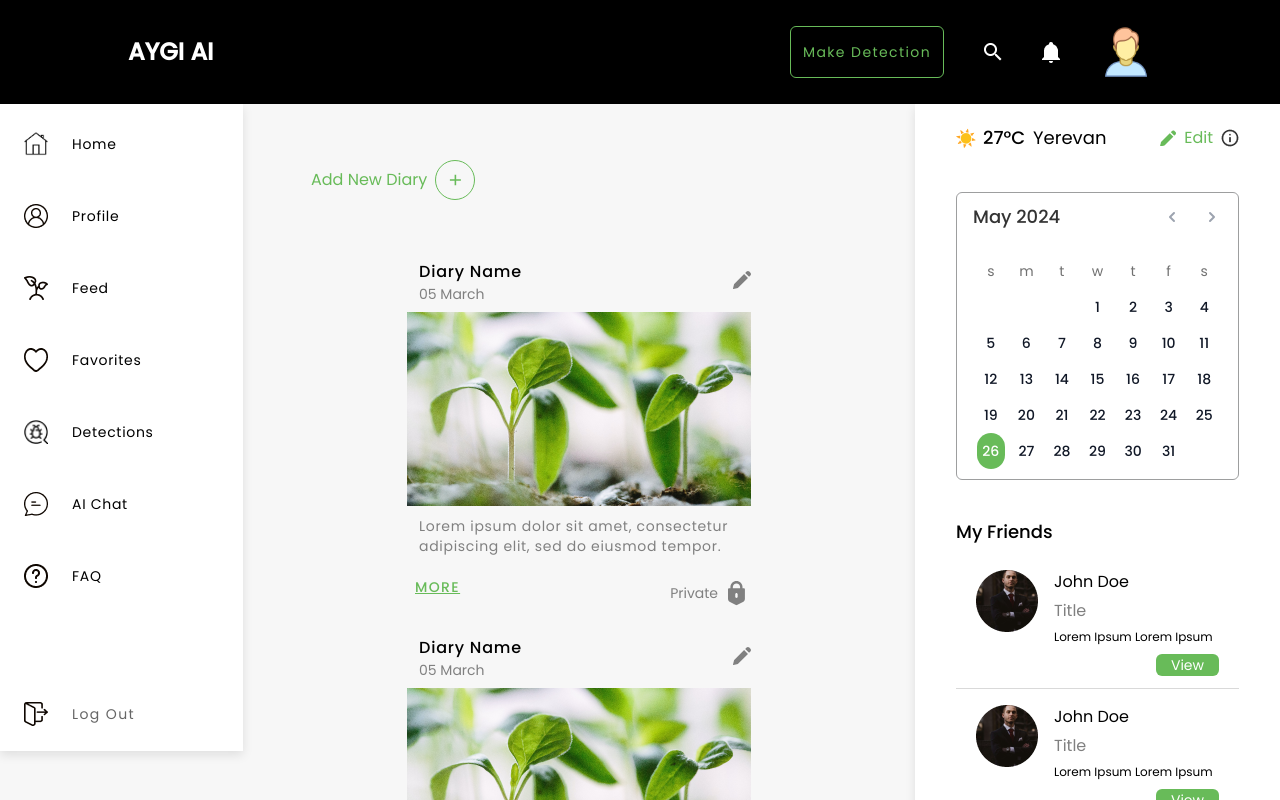
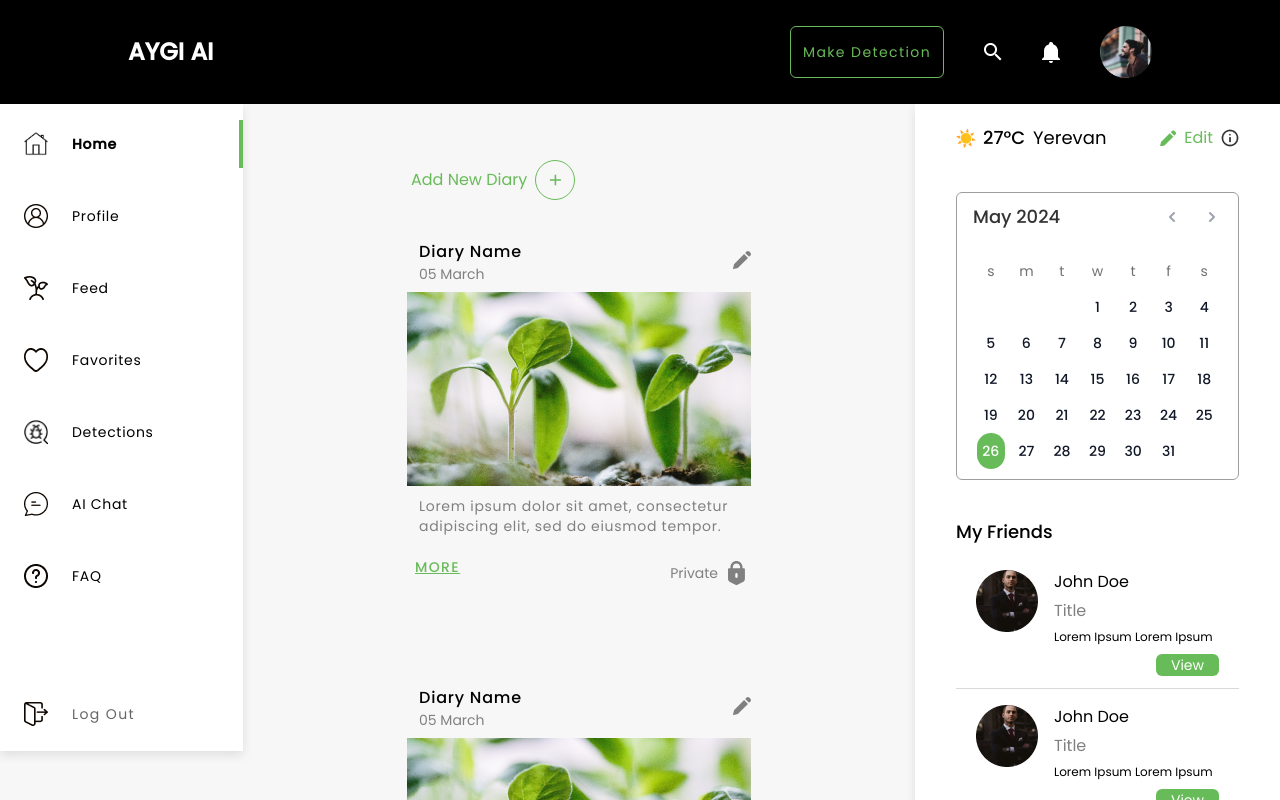
Before and after one commit to edgaravag/aygi-ai-vercel, a Next.js app: page /myGarden in a window 1280 px wide. Shown: the top 800 px of the page. Built offline with nearby package versions, Linux system fonts and the light colour scheme.

Commit message:
Fixed My Garden and Diary pages

```diff
--- a/app/(mainPages)/components/CountriesList.jsx
+++ b/app/(mainPages)/components/CountriesList.jsx
@@ -1,9 +1,9 @@
 import React from "react";
 import Image from "next/image";
 import ArrowDown from "../../../public/arrowDown.png";
-import { countries } from '../../../lists/index'
+import { countries } from "../../../lists/index";
 
-const CountriesList = () => {
+const CountriesList = ({ setShowCountries }) => {
   return (
     <div className="absolute right-[41px] z-10 bg-white w-[230px] h-[544px] border border-[#68BB59] rounded-md">
       <div className="flex items-center justify-between px-4">
@@ -15,11 +15,13 @@ const CountriesList = () => {
       <div className="flex flex-col h-[511px] py-4 overflow-y-scroll">
         {countries.map((country) => {
           return (
-			<div key={country} className="w-full cursor-pointer px-4 py-[14px] hover:bg-[#E5F7E2]">
-				<p className="text-sm text-[#808080]">
-				{country}
-				</p>
-			</div>
+            <div
+              key={country}
+              className="w-full cursor-pointer px-4 py-[14px] hover:bg-[#E5F7E2]"
+              onClick={() => setShowCountries(false)}
+            >
+              <p className="text-sm text-[#808080]">{country}</p>
+            </div>
           );
         })}
       </div>
--- a/app/(mainPages)/components/DiaryPage.jsx
+++ b/app/(mainPages)/components/DiaryPage.jsx
@@ -3,6 +3,8 @@ import React from "react";
 import MoreIcon from "../../../public/moreIcon.png";
 import DiaryImage from "../../../public/diaryPageImage.png";
 import DiaryPostImage from "../../../public/diaryPost.png";
+import EditIcon from "../../../public/editIcon.png";
+import CloseIcon from "../../../public/closeIcon.svg";
 
 const posts = [
   {
@@ -37,31 +39,44 @@ const DiaryPage = ({ onClose }) => {
       className="center z-50 bg-black bg-opacity-60 fixed top-0 left-0 right-0 bottom-0"
       onClick={handleClose}
     >
-      <div className="w-[816px] h-[889px] px-16 py-8 bg-white rounded-md overflow-y-scroll">
+      <div onClick={(e) => e.stopPropagation()}>
+        <div className="relative w-[816px] h-[889px] px-16 py-8 bg-white rounded-md ">
+          <button
+            className="absolute z-[100] center w-[41px] h-[41px] top-[-18px] right-[-18px] bg-[#68bb59] rounded-full"
+            onClick={handleClose}
+          >
+            <Image src={CloseIcon} alt="" />
+          </button>
           <div className="flex items-center justify-between">
             <h2 className="font-semibold tracking-widest">
               Information about Pepper Plant
             </h2>
-          <div className="cursor-pointer">
-            <Image src={MoreIcon} alt="" width={24} height={6} />
+            <div className="flex gap-2">
+              <button>
+                <Image src={EditIcon} alt="" />
+              </button>
+              <button className="center font-normal text-[#68BB59]">
+                Edit
+              </button>
             </div>
           </div>
           <div>
             <p className="text-[#808080] leading-[22px] text-justify mt-4">
               Unite with a global network of dedicated gardeners who are as
               passionate about plants as you are. From beginners to seasoned
-            experts, our community offers a platform to connect, learn, and grow
-            together. Engage in discussions, share your gardening achievements,
-            and seek advice from experienced gardeners across continents.
-            Together, we nurture a thriving community that celebrates the beauty
-            and joy of gardening.
+              experts, our community offers a platform to connect, learn, and
+              grow together. Engage in discussions, share your gardening
+              achievements, and seek advice from experienced gardeners across
+              continents. Together, we nurture a thriving community that
+              celebrates the beauty and joy of gardening.
             </p>
           </div>
           <div className="mt-4">
             <Image src={DiaryImage} alt="" />
           </div>
-        <div className="flex justify-start items-center p-1 gap-2 mt-6 cursor-pointer">
-          <p className="text-[#68BB59] font-normal">Add New Diary</p>
+          <div className="flex justify-between items-center gap-2 my-6 cursor-pointer">
+            <div className="center gap-2">
+              <p className="text-[#68BB59] font-normal">Add New Post</p>
               <svg
                 width="40"
                 height="40"
@@ -69,7 +84,13 @@ const DiaryPage = ({ onClose }) => {
                 fill="none"
                 xmlns="http://www.w3.org/2000/svg"
               >
-            <circle id="Ellipse 44" cx="20" cy="20" r="19.5" stroke="#68BB59" />
+                <circle
+                  id="Ellipse 44"
+                  cx="20"
+                  cy="20"
+                  r="19.5"
+                  stroke="#68BB59"
+                />
                 <foreignObject x="10" y="10" width="20" height="20">
                   <div xmlns="http://www.w3.org/1999/xhtml">
                     <svg
@@ -92,6 +113,13 @@ const DiaryPage = ({ onClose }) => {
                   </div>
                 </foreignObject>
               </svg>
+            </div>
+            <label className="center gap-2">
+              <div className="center rounded-full">
+                <input type="checkbox" className="w-[20px] h-[20px] rounded-full" />
+              </div>
+              Make Private
+            </label>
           </div>
           <div className="flex flex-col gap-6">
             {posts.map((post) => {
@@ -122,6 +150,7 @@ const DiaryPage = ({ onClose }) => {
           </div>
         </div>
       </div>
+    </div>
   );
 };
 
--- a/app/(mainPages)/components/Header.jsx
+++ b/app/(mainPages)/components/Header.jsx
@@ -4,7 +4,7 @@ import Image from "next/image";
 import Link from "next/link";
 import SearchIcon from "../../../public/search.png";
 import NotificationIcon from "../../../public/notification.png";
-import UserIcon from "../../../public/userIcon.png";
+import UserIcon from "../../../public/headerUserIcon.png";
 
 const Header = () => {
   const [showInput, setShowInput] = useState(false);
--- a/app/(mainPages)/components/LeftAside.jsx
+++ b/app/(mainPages)/components/LeftAside.jsx
@@ -1,7 +1,8 @@
+'use client'
 import Image from "next/image";
 import React from "react";
 import Link from "next/link";
-import UserImage from "../../../public/userIcon.png";
+import { usePathname } from "next/navigation";
 import HomeIcon from "../../../public/homeIcon.png";
 import PlantIcon from "../../../public/plant.png";
 import UserIcon from "../../../public/user.png";
@@ -11,32 +12,28 @@ import ChatIcon from "../../../public/aichat.png";
 import FaqIcon from "../../../public/faq.png";
 import LogoutIcon from "../../../public/logout.png";
 
-
 const leftSideLinks = [
-  { img: HomeIcon.src, title: "Home", path: "/home" },
-  { img: UserIcon.src, title: "Profile", path: "/profile" },
-  { img: PlantIcon.src, title: "Feed", path: "/feed" },
-  { img: FavoritesIcon.src, title: "Favorites", path: "/favorites" },
-  { img: DetectionsIcon.src, title: "Detections", path: "/detections" },
-  { img: ChatIcon.src, title: "AI Chat", path: "/aichat" },
-  { img: FaqIcon.src, title: "FAQ", path: "/faq" },
+  { img: HomeIcon.src, hoverImg: "", title: "Home", path: "/myGarden" },
+  { img: UserIcon.src, hoverImg: "", title: "Profile", path: "/profile" },
+  { img: PlantIcon.src, hoverImg: "", title: "Feed", path: "/feed" },
+  { img: FavoritesIcon.src, hoverImg: "", title: "Favorites", path: "/favorites" },
+  { img: DetectionsIcon.src, hoverImg: "", title: "Detections", path: "/detections" },
+  { img: ChatIcon.src, hoverImg: "", title: "AI Chat", path: "/aichat" },
+  { img: FaqIcon.src, hoverImg: "", title: "FAQ", path: "/faq" },
 ];
 
 const LeftAside = () => {
+  const router = usePathname();
+
   return (
-    <aside className="flex flex-col justify-between bg-white shadow-[0_4px_10px_0_rgba(0,0,0,0.10)] min-w-[243px] h-[647px] px-6 pb-[25px] py-4">
+    <aside className="flex flex-col justify-between bg-white shadow-[0_4px_10px_0_rgba(0,0,0,0.10)] min-w-[243px] h-[647px] pl-6 pb-[25px] py-4">
       <div className="flex flex-col gap-6">
-        {leftSideLinks.map((link) => {
+        {leftSideLinks.map((link, index) => {
+          const isActive = router === link.path;
           return (
-            <Link
-              href={link.path}
-              key={link.title}
-              className="flex items-center gap-6 cursor-pointer py-3"
-            >
-              <Image src={link.img} alt="" width={24} height={24} />
-              <p className="text-black text-sm font-normal tracking-wider">
-                {link.title}
-              </p>
+            <Link href={link.path} key={index} className={`flex items-center gap-6 cursor-pointer py-3 ${isActive && "border-r-4 border-r-[#68bb59]"}`}>
+                <Image src={link.img} alt="" width={24} height={24} />
+                <p className={`text-black text-sm tracking-wider hover:font-semibold ${isActive ? "font-semibold" : "font-normal"}`}>{link.title}</p>
             </Link>
           );
         })}
--- a/app/(mainPages)/components/RightAside.jsx
+++ b/app/(mainPages)/components/RightAside.jsx
@@ -76,13 +76,14 @@ const RightAside = () => {
           </div>
           <div
             className="relative z-50"
-            onClick={() => setShowInfo(!showInfo)}
+            onMouseEnter={() => setShowInfo(true)}
+            onMouseLeave={() => setShowInfo(false)}
           >
             <Image src={InfoIcon} alt="" style={{ width: 'auto', height: 'auto' }} />
           </div>
         </div>
       </div>
-      {showCountries && <CountriesList />}
+      {showCountries && <CountriesList setShowCountries={setShowCountries} />}
       {showInfo && <Info />}
       <div className="mt-6">
         <Calendar />
--- a/app/(mainPages)/myGarden/page.jsx
+++ b/app/(mainPages)/myGarden/page.jsx
@@ -41,15 +41,26 @@ const diaries = [
 ];
 
 const MyGarden = () => {
-  const [showAddDiary, setShowAddDiary] = useState(false);
+  // const [showAddDiary, setShowAddDiary] = useState(false);
   const [showDiaryPage, setShowDiaryPage] = useState(false);
 
   return (
-    <main className="w-full h-screen px-16 py-[52px]">
-      <div className="flex justify-start">
+    <main className="w-full h-screen px-16 min-[1800px]:px-48 py-[52px]">
+      <div className="center flex-wrap gap-4">
+        {diaries.map((diary, index) => {
+          return (
+            <div
+              key={index}
+              className={`${
+                index !== 0 && "mt-[70px]"
+              } w-[344px] cursor-pointer transition ease-in-out hover:-translate-y-1 hover:scale-105 duration-200 active:scale-95`}
+              onClick={() => setShowDiaryPage(true)}
+            >
+              {index === 0 && (
+                <div className="flex mb-6">
                   <div
                     className="center p-1 gap-2 cursor-pointer"
-          onClick={() => setShowAddDiary(!showAddDiary)}
+                    // onClick={() => setShowAddDiary(!showAddDiary)}
                   >
                     <p className="text-[#68BB59] font-normal">Add New Diary</p>
                     <svg
@@ -59,7 +70,13 @@ const MyGarden = () => {
                       fill="none"
                       xmlns="http://www.w3.org/2000/svg"
                     >
-            <circle id="Ellipse 44" cx="20" cy="20" r="19.5" stroke="#68BB59" />
+                      <circle
+                        id="Ellipse 44"
+                        cx="20"
+                        cy="20"
+                        r="19.5"
+                        stroke="#68BB59"
+                      />
                       <foreignObject x="10" y="10" width="20" height="20">
                         <div xmlns="http://www.w3.org/1999/xhtml">
                           <svg
@@ -84,14 +101,7 @@ const MyGarden = () => {
                     </svg>
                   </div>
                 </div>
-      <div className="center flex-wrap gap-4 mt-11">
-        {diaries.map((diary) => {
-          return (
-            <div
-              key={Math.random()}
-              className="w-[344px] cursor-pointer transition ease-in-out hover:-translate-y-1 hover:scale-105 duration-200 active:scale-95"
-              onClick={() => setShowDiaryPage(true)}
-            >
+              )}
               <div className="flex justify-between items-center gap-14">
                 <div className="flex flex-col p-3 pb-2">
                   <p className="font-medium tracking-wider">
@@ -159,12 +169,14 @@ const MyGarden = () => {
       </div>
       <div className="flex justify-end items-center mt-9 text-sm font-semibold gap-[20px]">
         <button>Previous</button>
-        <div className="p-2 bg-[#68BB59] bg-opacity-20 rounded-md cursor-pointer">1</div>
+        <div className="p-2 bg-[#68BB59] bg-opacity-20 rounded-md cursor-pointer">
+          1
+        </div>
         <div className="p-2 cursor-pointer">2</div>
         <div className="p-2 cursor-pointer">3</div>
         <button>Next</button>
       </div>
-      {showAddDiary && <CreateDiary onClose={() => setShowAddDiary(false)} />}
+      {/* {showAddDiary && <CreateDiary onClose={() => setShowAddDiary(false)} />} */}
       {showDiaryPage && <DiaryPage onClose={() => setShowDiaryPage(false)} />}
     </main>
   );
--- a/app/components/mainSections/authorization/SignUp.jsx
+++ b/app/components/mainSections/authorization/SignUp.jsx
@@ -1,41 +1,97 @@
 "use client";
 import React from "react";
+import { SubmitHandler, useForm } from "react-hook-form";
+import { useRouter } from "next/navigation";
+import axios from "axios";
 import FacebookIcon from "../../../../public/colorfullFacebookIcon.svg";
 import GoogleIcon from "../../../../public/googleIcon.svg";
 import Image from "next/image";
 
+const handleSignUp = (data) => {
+  axios.post(`${process.env.NEXT_PUBLIC_AUTH_URL}/signup`, data)
+  .catch((error) => {
+    console.error(error)
+    throw new Error('Registration is failed')
+  })
+}
+
+const onSubmitHandler = async (data) => {
+  try {
+    await handleSignUp(data)
+  } catch (error) {
+    console.error(error)
+    throw new Error('Registration is failed')
+  }
+  console.log(data)
+}
+
+
 const SignUp = () => {
+  const {
+    register,
+    handleSubmit,
+    formState: { errors }
+  } = useForm();
+
   return (
-    <form className="mt-12" autoComplete="off">
+    <form
+      className="mt-12"
+      autoComplete="off"
+      onSubmit={handleSubmit(onSubmitHandler)}
+    >
+
       <div className="flex flex-col gap-4 relative">
         <div>
-          <p className="absolute left-4 px-[5px] bg-white text-[#808080] text-xs">
+          <p className={`absolute left-4 px-[5px] bg-white ${errors.username ? "text-[#C31031]" : "text-[#808080]"} text-xs`}>
             Your name
           </p>
           <input
-            type="email"
-            className="w-full mt-2 border border-[#808080] px-5 rounded-md h-[54px] text-black text-sm outline-none"
+            {...register("username", {
+              required: "Username is required"
+            })}
+            type="text"
+            className={`w-full mt-2 border ${errors.username ? "border-[#C31031]" : "border-[#808080]"} px-5 rounded-md h-[54px] text-black text-sm outline-none`}
           />
+          {errors.username && (
+            <p className="text-[#C31031] text-xs mt-[5px]">{errors.username.message}</p>
+          )}
         </div>
         <div>
-          <p className="absolute left-4 px-[5px] bg-white text-[#808080] text-xs">
+          <p className={`absolute left-4 px-[5px] bg-white ${errors.email ? "text-[#C31031]" : "text-[#808080]"} text-xs`}>
             Email
           </p>
           <input
+            {...register("email", {
+              required: "Email is required",
+              pattern: /^[a-z0-9._%+-]+@[a-z0-9.-]+\.[a-z]{2,4}$/,
+            })}
             type="email"
-            className="w-full mt-2 border border-[#808080] px-5 rounded-md h-[54px] text-black text-sm outline-none"
+            className={`w-full mt-2 border ${errors.email ? "border-[#C31031]" : "border-[#808080]"} px-5 rounded-md h-[54px] text-black text-sm outline-none`}
           />
+          {errors.email && (
+            <p className="text-[#C31031] text-xs mt-[5px]">{errors.email.message}</p>
+          )}
         </div>
         <div>
-          <p className="absolute left-4 px-[5px] bg-white text-[#808080] text-xs">
+          <p className={`absolute left-4 px-[5px] bg-white ${errors.password ? "text-[#C31031]" : "text-[#808080]"} text-xs`}>
             Password
           </p>
           <input
-            type="email"
-            className="w-full mt-2 border border-[#808080] px-5 rounded-md h-[54px] text-black text-sm outline-none"
+            {...register("password", {
+              required: "Password is required",
+              minLength: 6,
+            })}
+            type="password"
+            className={`w-full mt-2 border ${errors.password ? "border-[#C31031]" : "border-[#808080]"} px-5 rounded-md h-[54px] text-black text-sm outline-none`}
           />
+          {errors.password && (
+            <p className="text-[#C31031] text-xs mt-[5px]">{errors.password.message}</p>
+          )}
         </div>
-        <button className="w-full center mt-6 h-[54px] text-white bg-[#68bb59] font-medium rounded-md">
+        <button
+          type="submit"
+          className="w-full center mt-6 h-[54px] text-white bg-[#68bb59] font-medium rounded-md"
+        >
           Sign Up
         </button>
       </div>
--- a/package.json
+++ b/package.json
@@ -11,11 +11,13 @@
   "dependencies": {
     "@headlessui/react": "^1.7.18",
     "@heroicons/react": "^1.0.6",
+    "axios": "^1.6.7",
     "date-fns": "^3.3.1",
     "next": "14.1.0",
     "react": "^18",
     "react-calendar": "^4.8.0",
-    "react-dom": "^18"
+    "react-dom": "^18",
+    "react-hook-form": "^7.51.0"
   },
   "devDependencies": {
     "autoprefixer": "^10.0.1",
```
Also changed, not shown: public/headerUserIcon.png (added), 1 other file (tests, documents, lock files or other folders). Lines whose indentation alone changed are shown as unchanged.
